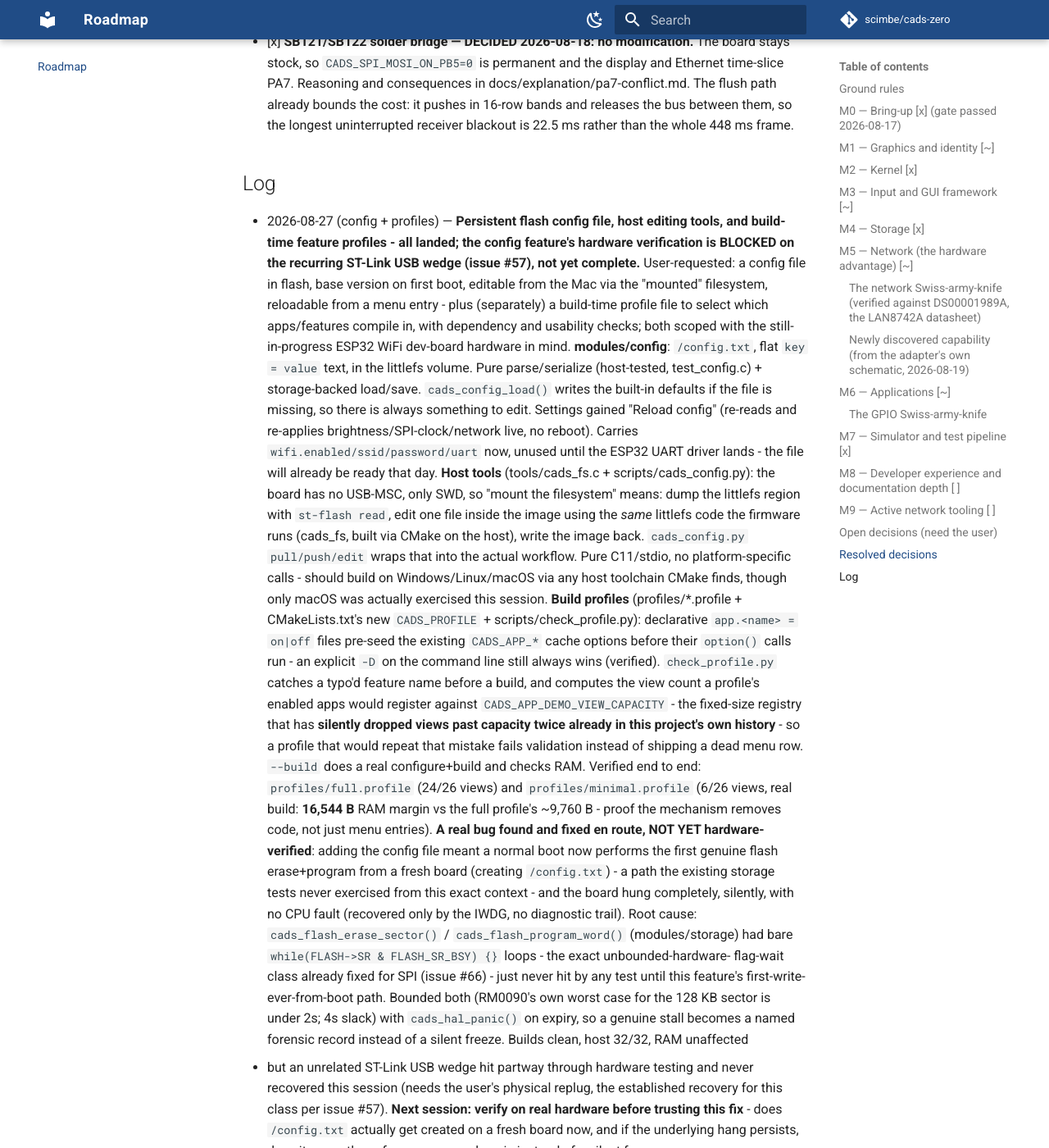
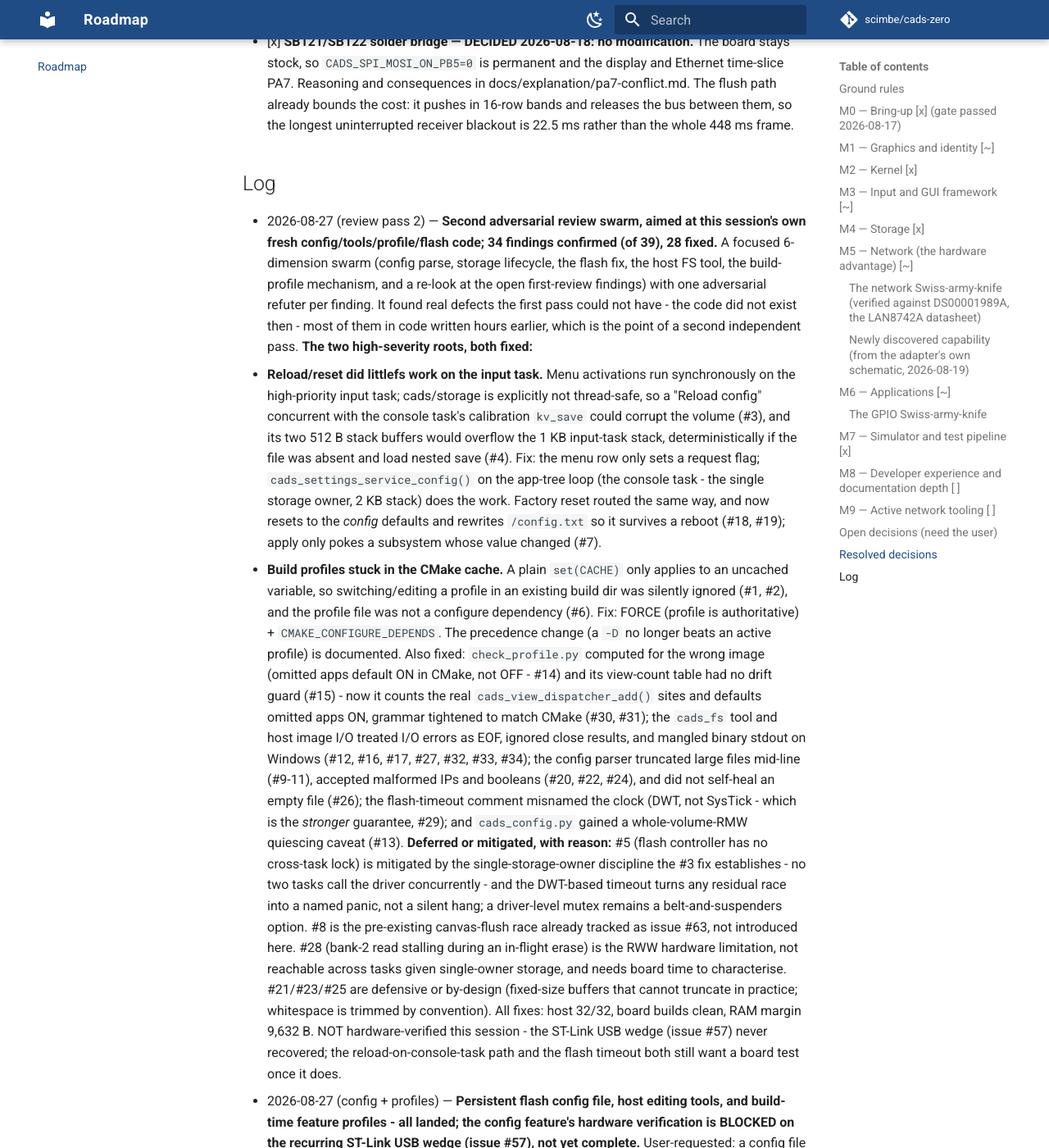
Before and after one commit to scimbe/cads-zero-firmware, an MkDocs documentation site: the page built from docs/ROADMAP.md, in a window 1280 px wide and 1400 px high, scrolled down 39688 px. Shown: the whole window at 82% size. Built offline with MkDocs 1.6.1 and Material for MkDocs 9.7.7, drawn with Linux system fonts in a browser that asks for light colours; comment, search, counter and statistics services are not loaded.

Commit message:
docs: log the second review swarm and its 28 fixes (config/tools/profiles/flash)
Co-Authored-By: Claude Fable 5 <noreply@anthropic.com>
Claude-Session: https://claude.ai/code/session_01N1qAb9bASKrktxWFbJ8cC4

```diff
--- a/docs/ROADMAP.md
+++ b/docs/ROADMAP.md
@@ -2063,6 +2063,58 @@ _None outstanding._
 
 ## Log
 
+- 2026-08-27 (review pass 2) — **Second adversarial review swarm, aimed at
+  this session's own fresh config/tools/profile/flash code; 34 findings
+  confirmed (of 39), 28 fixed.** A focused 6-dimension swarm (config parse,
+  storage lifecycle, the flash fix, the host FS tool, the build-profile
+  mechanism, and a re-look at the open first-review findings) with one
+  adversarial refuter per finding. It found real defects the first pass could
+  not have - the code did not exist then - most of them in code written hours
+  earlier, which is the point of a second independent pass.
+  **The two high-severity roots, both fixed:**
+  - **Reload/reset did littlefs work on the input task.** Menu activations run
+    synchronously on the high-priority input task; cads/storage is explicitly
+    not thread-safe, so a "Reload config" concurrent with the console task's
+    calibration `kv_save` could corrupt the volume (#3), and its two 512 B
+    stack buffers would overflow the 1 KB input-task stack, deterministically
+    if the file was absent and load nested save (#4). Fix: the menu row only
+    sets a request flag; `cads_settings_service_config()` on the app-tree loop
+    (the console task - the single storage owner, 2 KB stack) does the work.
+    Factory reset routed the same way, and now resets to the *config* defaults
+    and rewrites `/config.txt` so it survives a reboot (#18, #19); apply only
+    pokes a subsystem whose value changed (#7).
+  - **Build profiles stuck in the CMake cache.** A plain `set(CACHE)` only
+    applies to an uncached variable, so switching/editing a profile in an
+    existing build dir was silently ignored (#1, #2), and the profile file was
+    not a configure dependency (#6). Fix: FORCE (profile is authoritative) +
+    `CMAKE_CONFIGURE_DEPENDS`. The precedence change (a `-D` no longer beats an
+    active profile) is documented.
+  Also fixed: `check_profile.py` computed for the wrong image (omitted apps
+  default ON in CMake, not OFF - #14) and its view-count table had no drift
+  guard (#15) - now it counts the real `cads_view_dispatcher_add()` sites and
+  defaults omitted apps ON, grammar tightened to match CMake (#30, #31); the
+  `cads_fs` tool and host image I/O treated I/O errors as EOF, ignored close
+  results, and mangled binary stdout on Windows (#12, #16, #17, #27, #32, #33,
+  #34); the config parser truncated large files mid-line (#9-11), accepted
+  malformed IPs and booleans (#20, #22, #24), and did not self-heal an empty
+  file (#26); the flash-timeout comment misnamed the clock (DWT, not SysTick -
+  which is the *stronger* guarantee, #29); and `cads_config.py` gained a
+  whole-volume-RMW quiescing caveat (#13).
+  **Deferred or mitigated, with reason:** #5 (flash controller has no
+  cross-task lock) is mitigated by the single-storage-owner discipline the #3
+  fix establishes - no two tasks call the driver concurrently - and the
+  DWT-based timeout turns any residual race into a named panic, not a silent
+  hang; a driver-level mutex remains a belt-and-suspenders option. #8 is the
+  pre-existing canvas-flush race already tracked as issue #63, not introduced
+  here. #28 (bank-2 read stalling during an in-flight erase) is the RWW
+  hardware limitation, not reachable across tasks given single-owner storage,
+  and needs board time to characterise. #21/#23/#25 are defensive or
+  by-design (fixed-size buffers that cannot truncate in practice; whitespace
+  is trimmed by convention). All fixes: host 32/32, board builds clean, RAM
+  margin 9,632 B. NOT hardware-verified this session - the ST-Link USB wedge
+  (issue #57) never recovered; the reload-on-console-task path and the flash
+  timeout both still want a board test once it does.
+
 - 2026-08-27 (config + profiles) — **Persistent flash config file, host
   editing tools, and build-time feature profiles - all landed; the config
   feature's hardware verification is BLOCKED on the recurring ST-Link USB
```
